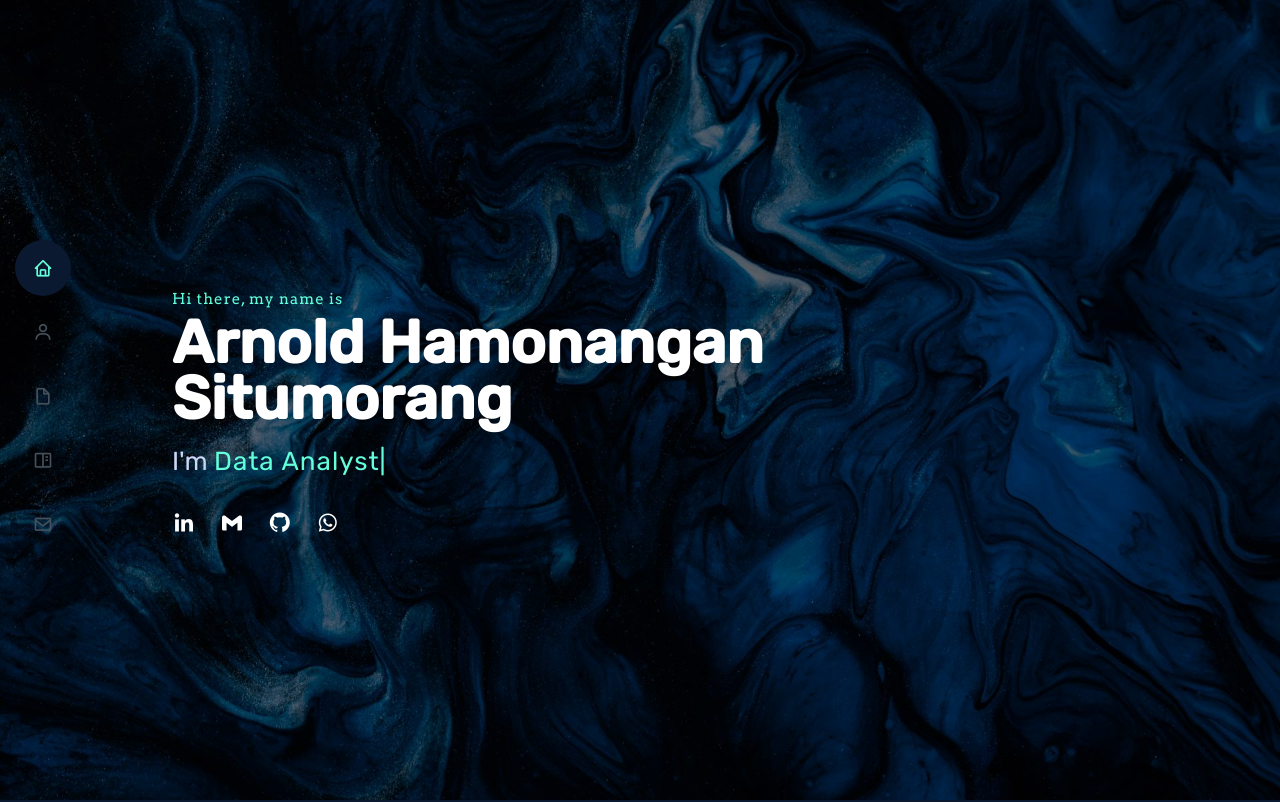
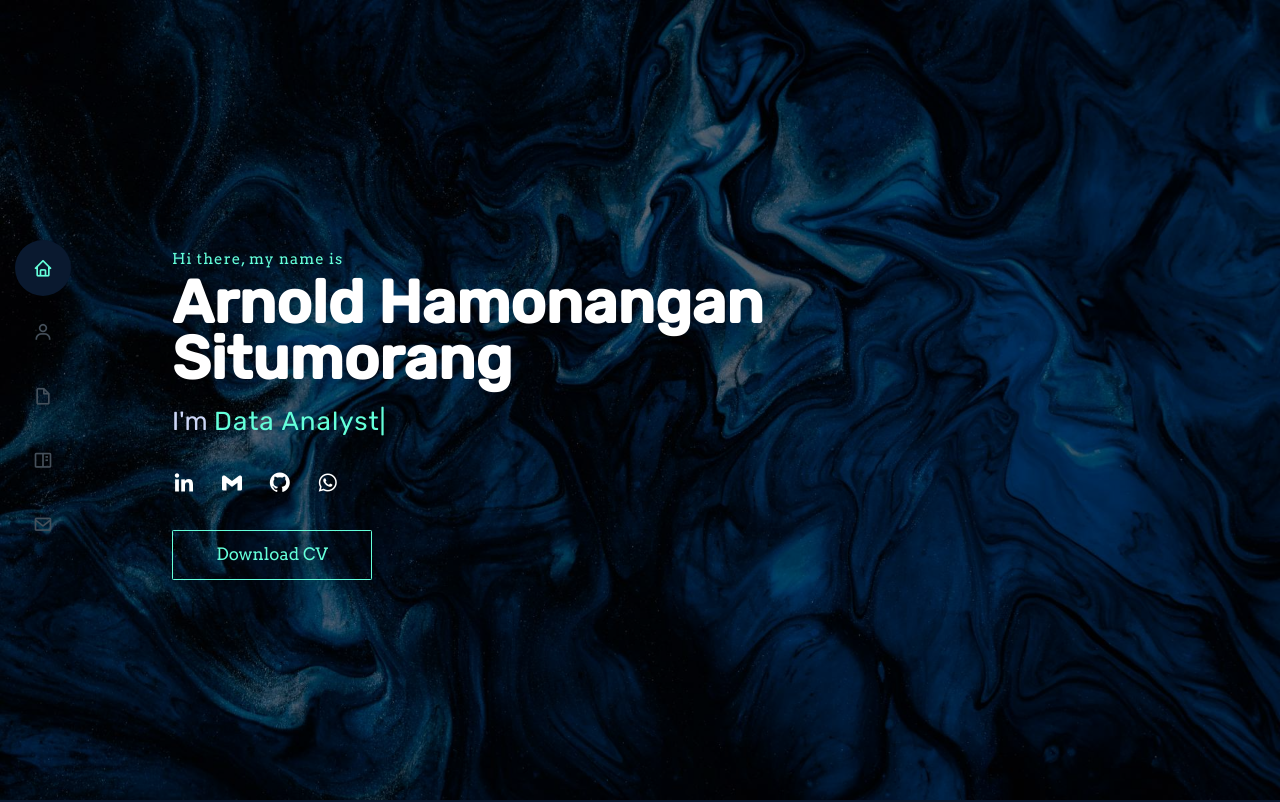
Before and after one commit to arnoldhstm/arnoldhstm.github.io, a plain HTML site: page index.html in a window 1280 px wide. Shown: the top 802 px of the page. Drawn offline with Linux system fonts and the light colour scheme.

Commit message:
Update index.html

```diff
--- a/index.html
+++ b/index.html
@@ -61,6 +61,7 @@
         <a href="https://github.com/arnoldhstm"><i class="bx bxl-github"></i></a>
         <a href="https://wa.me/6285157522263"><i class="bx bxl-whatsapp"></i></a>
       </div>
+      <button><a href="https://drive.google.com/file/d/1zwG37wYXSxAZpTXLP7PqrUnQBKANDjQP/view" target="_blank">Download CV</a></button>
     </div>
   </section><!-- End Hero -->
 
```
